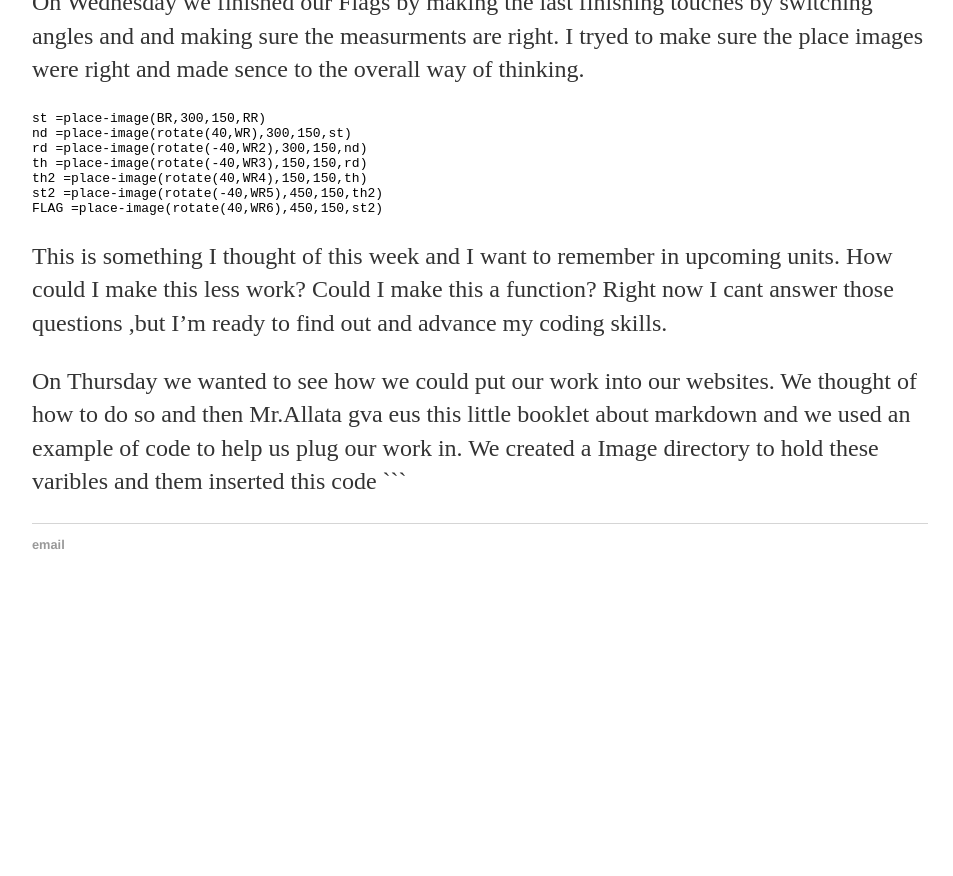
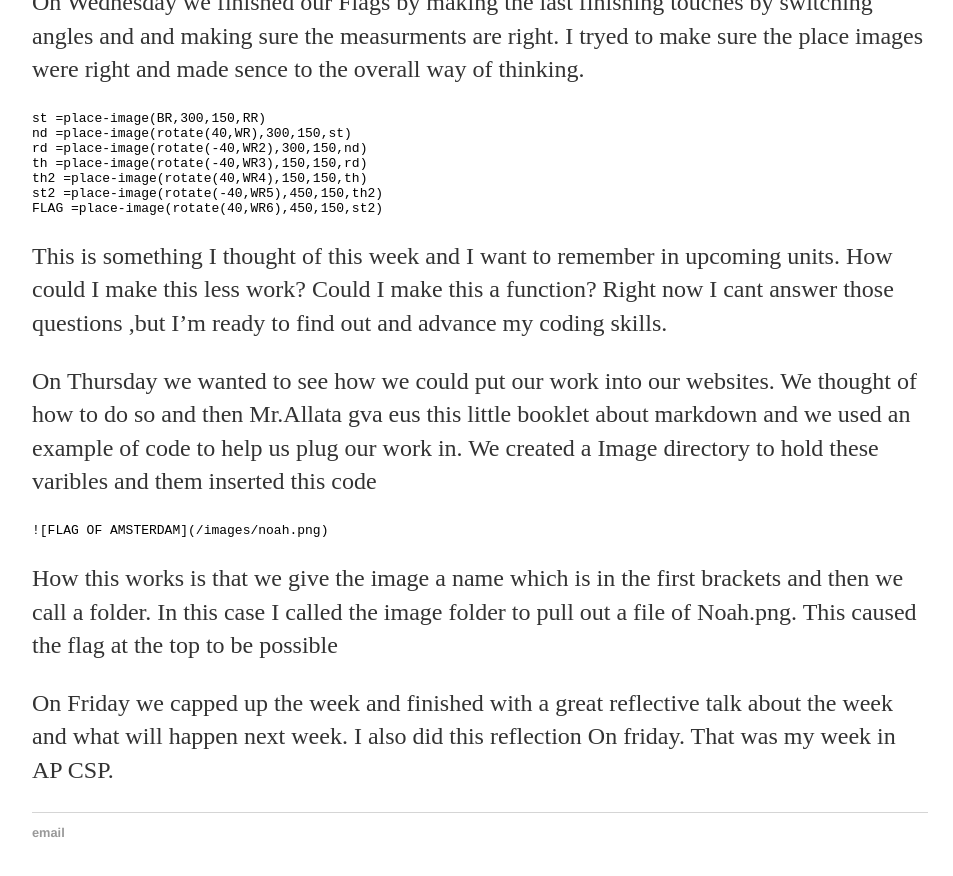
Before and after one commit to noahj5291/noahj5291.github.io, a Jekyll site: the page built from _posts/2018-10-19-title.md, in a window 1280 px wide and 900 px high, scrolled down 1251 px. Shown: the top 876 px of the window, without its empty margins (160-1113 px from the left). Built offline with Jekyll 4.4.1, drawn with Linux system fonts in a browser that asks for light colours; before the commit the page ends 1863 px from its top, so only the background shows below that.

Commit message:
Update 2018-10-19-title.md

````diff
--- a/_posts/2018-10-19-title.md
+++ b/_posts/2018-10-19-title.md
@@ -28,3 +28,8 @@ This is something I thought of this week and I want to remember in upcoming unit
 
 On Thursday we wanted to see how we could put our work into our websites. We thought of how to do so and then Mr.Allata gva eus this little booklet about markdown and we used an example of code to help us plug our work in. We created a Image directory to hold these varibles and them inserted this code
 ```
+![FLAG OF AMSTERDAM](/images/noah.png)
+```
+How this works is that we give the image a name which is in the first brackets and then we call a folder. In this case I called the image folder to pull out a file of Noah.png. This caused the flag at the top to be possible
+
+On Friday we capped up the week and finished with a great reflective talk about the week and what will happen next week. I also did this reflection On friday. That was my week in AP CSP.
````
